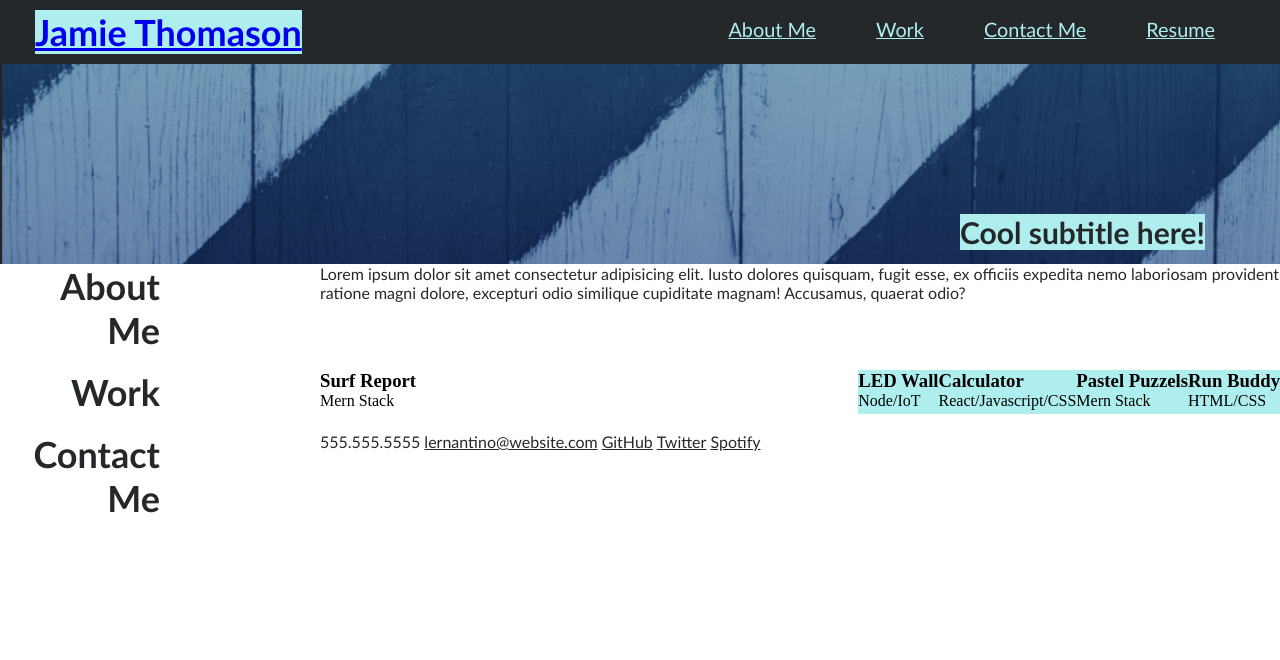
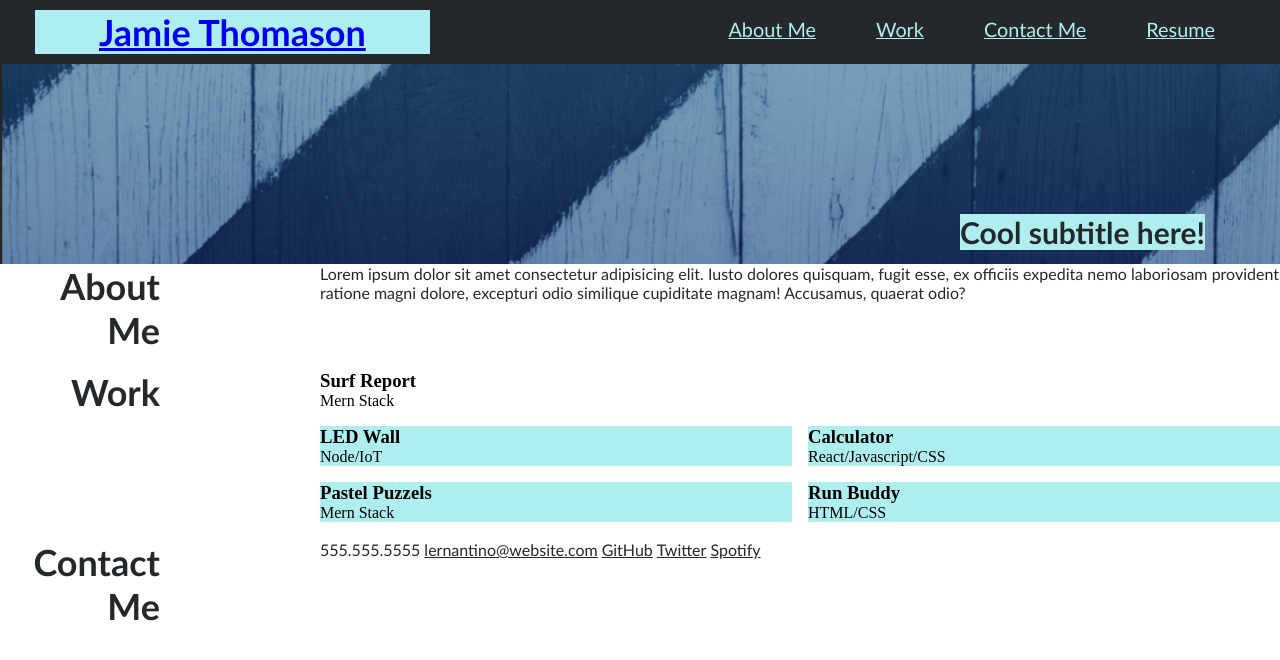
Before and after one commit to jamiethomason/J-Thomason-Portfolio, a plain HTML site: page index.html in a window 1280 px wide. Drawn offline with Linux system fonts and the light colour scheme.

Commit message:
work section spacing fixes

```diff
--- a/assets/css/style.css
+++ b/assets/css/style.css
@@ -26,6 +26,7 @@ header h1 {
     background-color: var(--primary-color);
     margin: 0;
     color: var(--secondary-color);
+    padding: 0 4rem;
 }
 
 header nav {
@@ -104,7 +105,7 @@ header nav ul li a {
 .photo-boxes {
     display: grid;
     grid-template-columns: 1fr 1fr;
-    grid-auto-flow: column;
+    gap: 1rem;
 }
 
 .main-container {
@@ -112,7 +113,7 @@ header nav ul li a {
 }
 
 .small-container {
-   background-color: var(--primary-color);
+    background-color: var(--primary-color);
 }
 
 /* Contact Me Section */
```
Also changed, not shown: index.html (+0 -4 lines).
